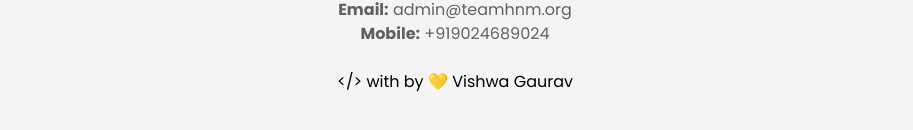
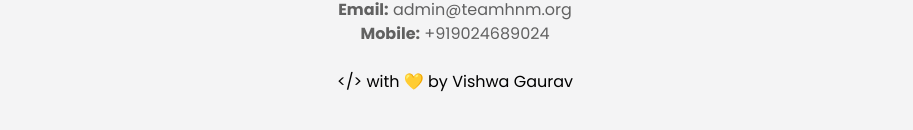
Before and after one commit to VishwaGauravIn/hunger-no-more, a Next.js app: page / in a window 1280 px wide. Shown: the part 3978-4108 px from the top of the page, without its empty margins (185-1098 px from the left). Built offline with nearby package versions, Linux system fonts and the light colour scheme; no server answers.

Commit message:
typo corrected

```diff
--- a/components/common/Footer.js
+++ b/components/common/Footer.js
@@ -20,7 +20,7 @@ export default function Footer() {
                   rel="noreferrer noopener"
                   className=" sm:text-center sm:text-base transition-all ease-in-out"
                 >
-                  {"</>"} with by 💛 Vishwa Gaurav{" "}
+                  {"</>"} with 💛 by Vishwa Gaurav{" "}
                 </a>
               </span>
             </div>
```
